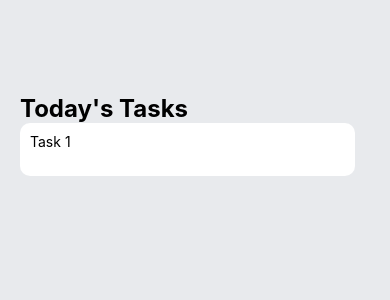
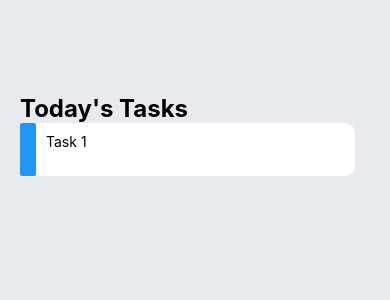
Before and after one commit to junshenlye/todo-list, a React Native app: screen / in a window 390 px wide. Shown: the top 300 px of the page. Built offline with nearby package versions, Linux system fonts and the light colour scheme.

Commit message:
sorted flex container for taskcard

```diff
--- a/components/task.js
+++ b/components/task.js
@@ -1,4 +1,4 @@
-import { StyleSheet, Text, View, FlatList} from 'react-native';
+import { StyleSheet, Text, View, Pressable, Button} from 'react-native';
 
 const i = 10;
 let data = [
@@ -14,7 +14,10 @@ let data = [
 export function TaskCard() {
     return(
         <View style={styles.container}>
-            <Text style={styles.content}>Task 1</Text>
+            <Pressable style={styles.container1}>
+                <Button style={styles.button} title=''></Button>
+                <Text style={styles.content}>Task 1</Text>
+            </Pressable>
         </View>
     );
 };
@@ -23,7 +26,15 @@ const styles = StyleSheet.create({
     container: {
         flex: 1,
     },
+    container1:{
+        // backgroundColor: '#000000',
+        flex: 1,
+        flexDirection: 'row',
+    },
     content: {
         padding: 10,
     },
+    button:{
+
+    }
 })
```
